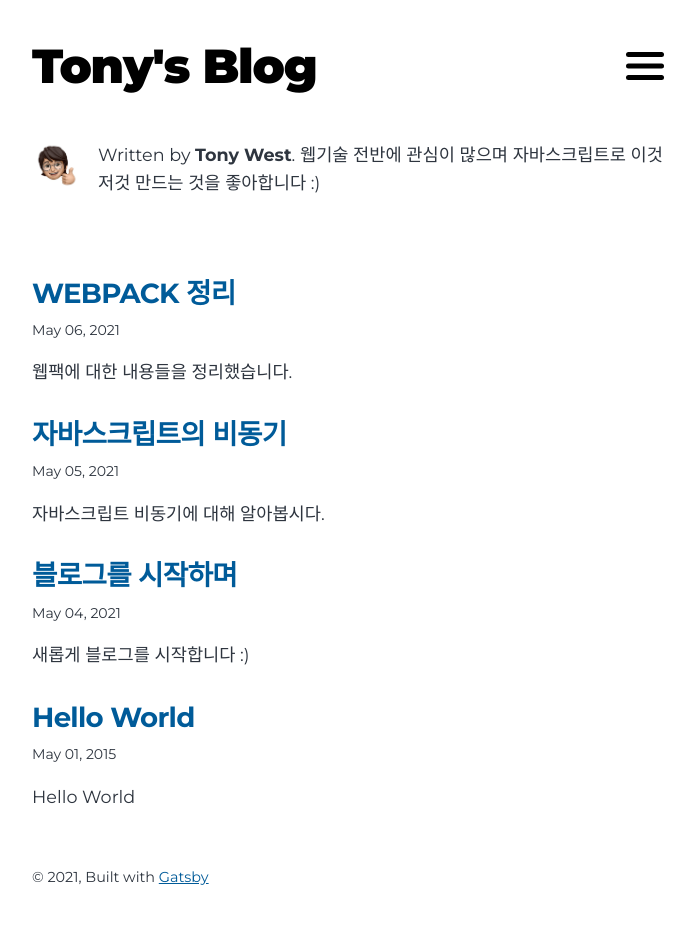
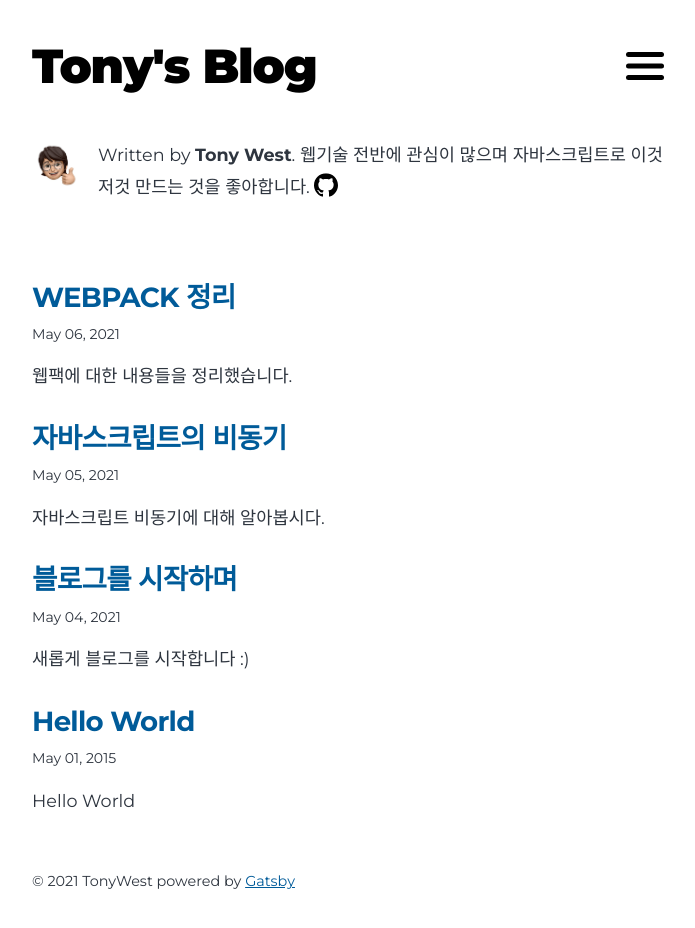
Before and after one commit to tonyw0527/tonyw0527.github.io, a Gatsby site: page / in a window 1280 px wide. Shown: the whole page, without its empty margins (292-987 px from the left). Built offline with nearby package versions, Linux system fonts and the light colour scheme; Gatsby itself is replaced by a stand-in of ours.

Commit message:
Create github anchor in bio.js

```diff
--- a/gatsby-config.js
+++ b/gatsby-config.js
@@ -3,7 +3,7 @@ module.exports = {
     title: `Tony's Blog`,
     author: {
       name: `Tony West`,
-      summary: `웹기술 전반에 관심이 많으며 자바스크립트로 이것 저것 만드는 것을 좋아합니다 :)`,
+      summary: `웹기술 전반에 관심이 많으며 자바스크립트로 이것 저것 만드는 것을 좋아합니다.`,
     },
     description: `Tony West's tech blog`,
     siteUrl: `https://tonyw0527.github.io/`,
--- a/src/components/bio.js
+++ b/src/components/bio.js
@@ -4,10 +4,11 @@
  *
  * See: https://www.gatsbyjs.com/docs/use-static-query/
  */
-
+/** @jsx jsx */
 import * as React from "react"
 import { useStaticQuery, graphql } from "gatsby"
 import { StaticImage } from "gatsby-plugin-image"
+import { jsx, css } from '@emotion/react';
 
 const Bio = () => {
   const data = useStaticQuery(graphql`
@@ -46,6 +47,9 @@ const Bio = () => {
         <p>
           Written by <strong>{author.name}</strong>. {author?.summary || null}
           {` `}
+          {<a css={$githubAnchor} href="https://github.com/tonyw0527">
+            <svg xmlns="http://www.w3.org/2000/svg" width="24" height="24" viewBox="0 0 24 24"><path d="M12 0c-6.626 0-12 5.373-12 12 0 5.302 3.438 9.8 8.207 11.387.599.111.793-.261.793-.577v-2.234c-3.338.726-4.033-1.416-4.033-1.416-.546-1.387-1.333-1.756-1.333-1.756-1.089-.745.083-.729.083-.729 1.205.084 1.839 1.237 1.839 1.237 1.07 1.834 2.807 1.304 3.492.997.107-.775.418-1.305.762-1.604-2.665-.305-5.467-1.334-5.467-5.931 0-1.311.469-2.381 1.236-3.221-.124-.303-.535-1.524.117-3.176 0 0 1.008-.322 3.301 1.23.957-.266 1.983-.399 3.003-.404 1.02.005 2.047.138 3.006.404 2.291-1.552 3.297-1.23 3.297-1.23.653 1.653.242 2.874.118 3.176.77.84 1.235 1.911 1.235 3.221 0 4.609-2.807 5.624-5.479 5.921.43.372.823 1.102.823 2.222v3.293c0 .319.192.694.801.576 4.765-1.589 8.199-6.086 8.199-11.386 0-6.627-5.373-12-12-12z"/></svg>
+          </a>}
           {/* <a href={`https://twitter.com/${social?.twitter || ``}`}>
             You should follow them on Twitter
           </a> */}
@@ -56,3 +60,8 @@ const Bio = () => {
 }
 
 export default Bio
+
+const $githubAnchor = css`
+  display: inline-block;
+  transform: translateY(13%);
+`;
--- a/src/components/layout.js
+++ b/src/components/layout.js
@@ -37,7 +37,7 @@ const Layout = ({ location, title, posts, children }) => {
       </header>
       <main>{children}</main>
       <footer css={$footer}>
-        © {new Date().getFullYear()}, Built with
+        © {new Date().getFullYear()} TonyWest powered by
         {` `}
         <a href="https://www.gatsbyjs.com">Gatsby</a>
       </footer>
```
